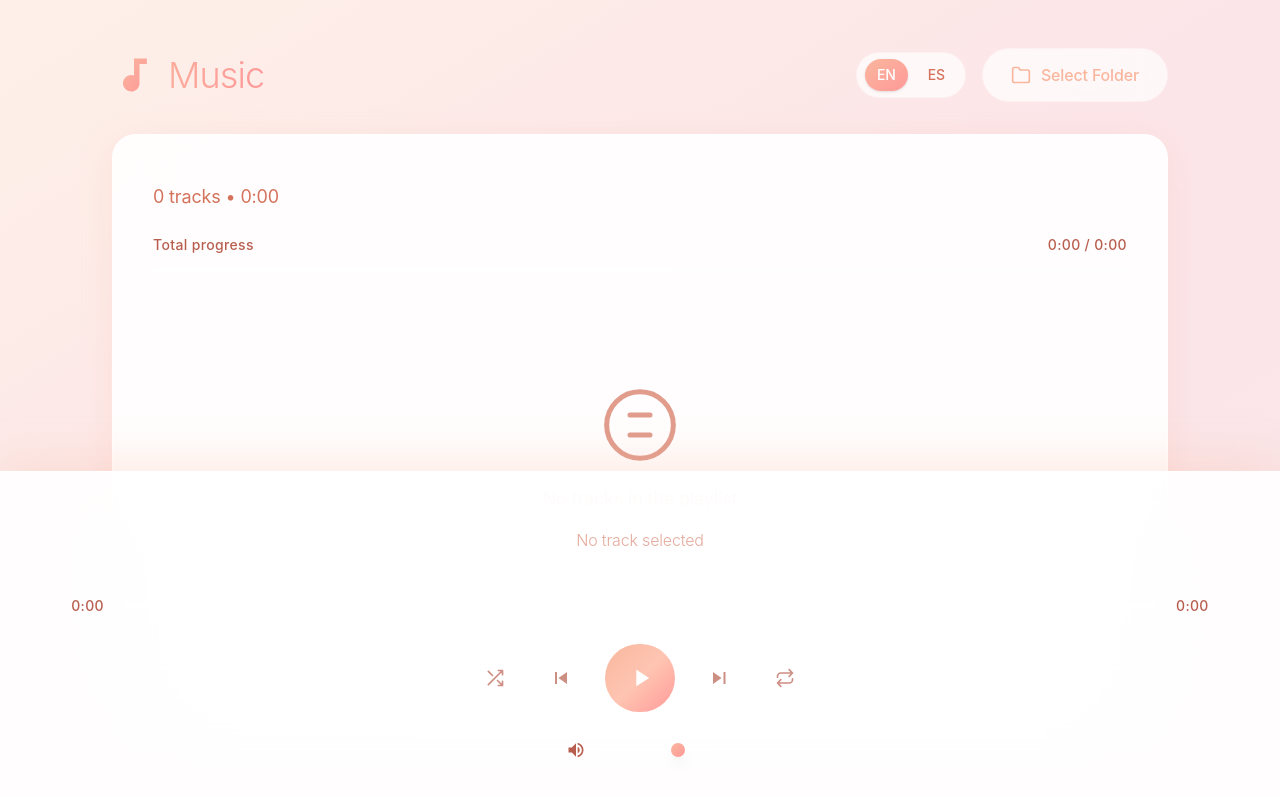
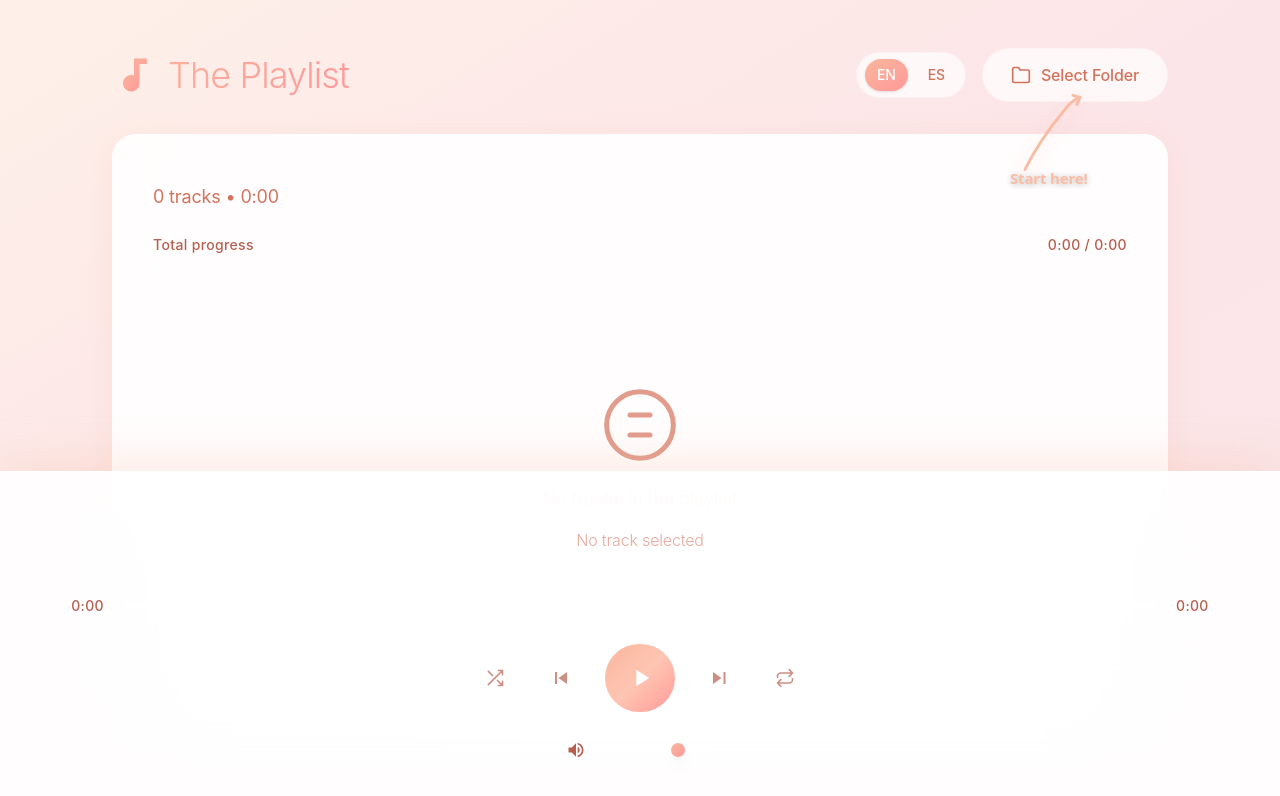
Before and after one commit to aitorllj93/the-playlist, a React (Vite) app: page / in a window 1280 px wide. Shown: the top 796 px of the page. Built offline with nearby package versions, Linux system fonts and the light colour scheme.

Commit message:
add indicator

```diff
--- a/src/components/MusicPlayer.tsx
+++ b/src/components/MusicPlayer.tsx
@@ -382,12 +382,13 @@ export default function MusicPlayer() {
           {t('music')}
         </h1>
 
-        <div className="flex items-center gap-4">
+        <div className="flex items-center gap-4 relative">
           <LanguageSelector />
 
+          <div className="relative">
             <button
               type="button"
-            className="flex items-center gap-2.5 px-7 py-3.5 bg-white/70 backdrop-blur-xl text-[#f9b69d] border border-[#fce5e8]/40 rounded-full font-medium cursor-pointer transition-all hover:bg-white/90 hover:shadow-[0_8px_30px_rgba(249,182,157,0.2)] hover:-translate-y-0.5 active:translate-y-0"
+              className="flex items-center gap-2.5 px-7 py-3.5 bg-white/70 backdrop-blur-xl text-[#d4725c] border border-[#fce5e8]/40 rounded-full font-medium cursor-pointer transition-all hover:bg-white/90 hover:shadow-[0_8px_30px_rgba(249,182,157,0.2)] hover:-translate-y-0.5 active:translate-y-0"
               onClick={() => fileInputRef.current?.click()}
             >
               <svg viewBox="0 0 24 24" fill="none" stroke="currentColor" strokeWidth="2" strokeLinecap="round" strokeLinejoin="round" className="w-5 h-5" aria-hidden="true">
@@ -396,6 +397,58 @@ export default function MusicPlayer() {
               </svg>
               {t('selectFolder')}
             </button>
+
+            {/* Flecha dibujada a mano señalando el botón cuando no hay playlist */}
+            {playlist.tracks.length === 0 && (
+              <div className="z-10 absolute top-full left-1/2 -translate-x-1/2 mt-2 pointer-events-none animate-[bounce_2s_ease-in-out_infinite]">
+                <svg
+                  width="140"
+                  height="100"
+                  viewBox="0 0 140 100"
+                  fill="none"
+                  xmlns="http://www.w3.org/2000/svg"
+                  className="text-[#f9b69d] opacity-90"
+                  aria-hidden="true"
+                >
+                  <title>{t('clickHere')}</title>
+                  {/* Flecha curva dibujada a mano - apuntando hacia arriba al botón */}
+                  <path
+                    d="M 20 80 Q 35 50, 60 20 Q 68 10, 75 8"
+                    stroke="currentColor"
+                    strokeWidth="3"
+                    strokeLinecap="round"
+                    strokeLinejoin="round"
+                    fill="none"
+                    style={{
+                      filter: 'drop-shadow(0 2px 8px rgba(249, 182, 157, 0.4))'
+                    }}
+                  />
+                  {/* Punta de la flecha */}
+                  <path
+                    d="M 75 8 L 68 6 M 75 8 L 72 15"
+                    stroke="currentColor"
+                    strokeWidth="3"
+                    strokeLinecap="round"
+                    strokeLinejoin="round"
+                  />
+                  {/* Texto de ayuda */}
+                  <text
+                    x="5"
+                    y="95"
+                    fill="currentColor"
+                    fontSize="15"
+                    fontWeight="600"
+                    fontFamily="system-ui, -apple-system, sans-serif"
+                    style={{
+                      filter: 'drop-shadow(0 1px 3px rgba(0, 0, 0, 0.3))'
+                    }}
+                  >
+                    {t('clickHere') || '¡Empieza aquí!'}
+                  </text>
+                </svg>
+              </div>
+            )}
+          </div>
         </div>
 
         <input
--- a/src/i18n/translations.ts
+++ b/src/i18n/translations.ts
@@ -1,7 +1,7 @@
 export const translations = {
   en: {
     // Main header
-    music: 'Music',
+    music: 'The Playlist',
     selectFolder: 'Select Folder',
 
     // Alerts and messages
@@ -31,11 +31,12 @@ export const translations = {
 
     // Accessibility
     folder: 'Folder',
-    noTracks: 'No tracks'
+    noTracks: 'No tracks',
+    clickHere: 'Start here!'
   },
   es: {
     // Encabezado principal
-    music: 'Música',
+    music: 'La Lista',
     selectFolder: 'Seleccionar Carpeta',
 
     // Alertas y mensajes
@@ -65,7 +66,8 @@ export const translations = {
 
     // Accesibilidad
     folder: 'Carpeta',
-    noTracks: 'Sin pistas'
+    noTracks: 'Sin pistas',
+    clickHere: '¡Empieza aquí!'
   }
 } as const;
 
```
Lines whose indentation alone changed are shown as unchanged.
